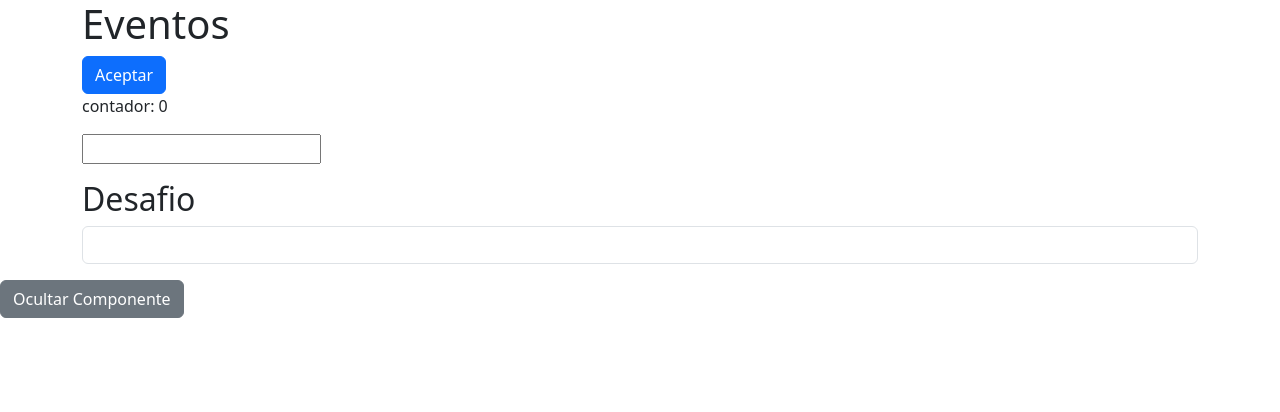
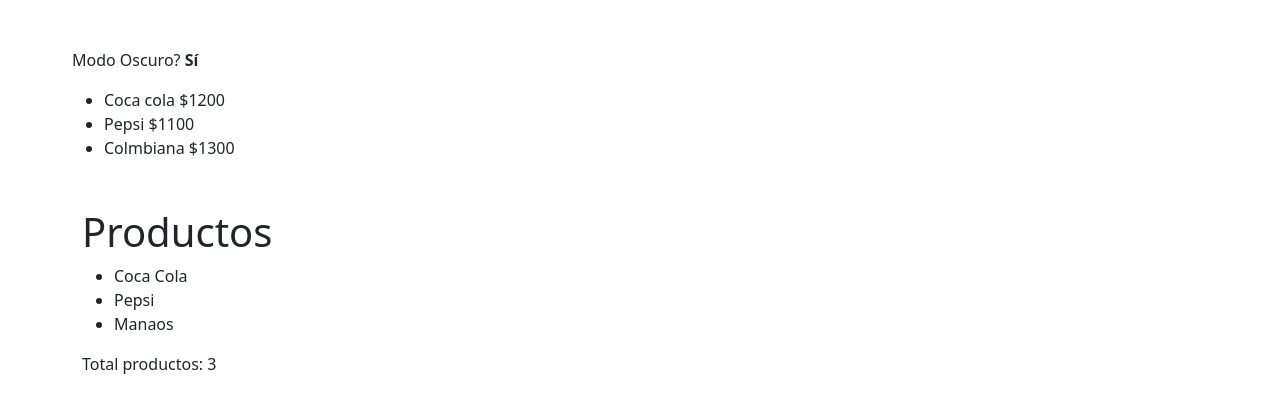
Before and after one commit to DRamirezMartinez/CLASEREACT2024, a React (Vite) app in the folder segundaClase/: page / in a window 1280 px wide. Shown: the top 412 px of the page. Built offline with nearby package versions, Linux system fonts and the light colour scheme.

Commit message:
clase 11 contexto

```diff
--- a/segundaClase/src/App.jsx
+++ b/segundaClase/src/App.jsx
@@ -1,38 +1,21 @@
-//import Botones from "./clase8/Botones";
-//import HOC from "./clase8/HOC";
-//import RenderProps from "./clase8/RenderProps";
-/* import {BrowserRouter, Routes, Route} from "react-router-dom";
-import ItemListContainer from "./clase9/ItemListContainer";
-import Titulo9 from "./clase9/Titulo9";
-import Contenido from "./clase9/Contenido";
-import PieDePagina9 from "./clase9/PieDePgina9";
-import Error404 from "./clase9/Error404"; estos del parentesis quitarlos con los de abajo para cargar la clase 9 */
-import { useState } from "react";
-import Eventos from "./clase10/Eventos";
+
+import Contexto from "./Clase11/Contexto";
+import CartContextProvider from "./context/CartContext";
+import CompProductos from "./Clase11/CompProductos";
+
 
 function App() {
 
-  const [visible, setVisible] = useState (true);
 
-  function ocultarComponente() {
-    setVisible(false);
-  }
   return (
-    // <BrowserRouter>
-    //   <Titulo9 />
-    //   <Routes>
-    //     <Route path="/" element = { <ItemListContainer/> } />
-    //     <Route path="productos/" element = { <ItemListContainer/> } />
-    //     <Route path="/Categoria/:id" element = { <ItemListContainer/> } />
-    //     <Route path="Contenido/" element = { <Contenido/> } />
-    //     <Route path="*" element = { <Error404/> } />
-    //   </Routes>
-    //   <PieDePagina9/>
-    // </BrowserRouter>
-    <>
-      {visible ? <Eventos/> : ""}
-      <p><button className="btn btn-secondary" onClick={ocultarComponente}>Ocultar Componente</button></p>
-    </>
+    <CartContextProvider>
+        <Contexto/>
+        <CompProductos/>
+    </CartContextProvider>
+
+
+
+
 
 
   )
--- /dev/null
+++ b/segundaClase/src/Clase11/CompProductos.jsx
@@ -0,0 +1,24 @@
+/* eslint-disable react/jsx-key */
+import { useContext } from "react";
+import { CartContext } from "../context/CartContext";
+
+const CompProductos = () => {
+    const {productos, totalProductos} = useContext(CartContext);
+    return (
+        <div className="container">
+            <div className="row">
+                <div className="col">
+                    <h1>Productos</h1>
+                    <ul>
+                        {productos.map(item =>(
+                            <li key={item.id}> {item.nombre} </li>
+                        ))}
+                    </ul>
+                    <p> Total productos: {totalProductos()} </p>
+                </div>
+            </div>
+        </div>
+
+    )
+}
+export default CompProductos;
--- /dev/null
+++ b/segundaClase/src/Clase11/Contexto.jsx
@@ -0,0 +1,59 @@
+/* eslint-disable no-unused-vars */
+import { createContext, useContext, useState } from "react";
+
+/* sin contexto
+const Componente1 = ({modoOscuro}) => {
+   return (
+       <Componente2 modoOscuro = {modoOscuro}/>
+   )
+}
+
+const Componente2 = ({modoOscuro}) => {
+   return (
+       <p>Modo Oscuro? <b> {modoOscuro} </b> </p>
+   )
+} */
+
+//definimos un contexto
+const ThemeContext = createContext(); //themecontext es para envolver todo el contexto que queremos
+
+//con contexto
+
+const Componente1 = () => {
+   return (
+       <Componente2/>
+   )
+}
+const Componente2 = () => {
+   const {modoOscuro, productos} = useContext(ThemeContext)
+
+       return (
+           <div className="container">
+               <p>Modo Oscuro? <b> {modoOscuro} </b> </p>
+               <ul>
+                   {productos.map(item => (
+                       <li key={item.id}> {item.nombre} ${item.precio} </li>
+                   ))}
+               </ul>
+           </div>
+
+       )
+   }
+
+const Contexto = () => {
+   const [modoOscuro, setModoOscuro] = useState ('Sí');
+   const productos = [
+       {id:1, nombre:'Coca cola', precio:1200},
+       {id:2, nombre:'Pepsi', precio:1100},
+       {id:3, nombre:'Colmbiana', precio:1300}
+   ]
+   return (
+       <div className="container m-5">
+           <ThemeContext.Provider value={{modoOscuro, productos}}>
+                <Componente1/>
+           </ThemeContext.Provider>
+       </div>
+
+   )
+}
+export default Contexto;
--- /dev/null
+++ b/segundaClase/src/context/CartContext.jsx
@@ -0,0 +1,32 @@
+/* eslint-disable react/prop-types */
+import { createContext } from "react";
+
+export const CartContext = createContext(); // Definimos el Nombre del Contexto (y este es el que llamamos siempre)
+
+const CartContextProvider = ({children}) => { // Definir un Contexto Provider
+    const productos = [ // Definimos funciones, array, objetos
+        {id:1, nombre:"Coca Cola", precio:1200},
+        {id:2, nombre:"Pepsi", precio:1100},
+        {id:3, nombre:"Manaos", precio:750}
+    ]
+
+    const totalProductos = () => {
+        return productos.length;
+    }
+
+    const sumaTotal = () => {
+        return productos.reduce((acumulador, item) => acumulador += item.precio, 0); // Devuelve un solo valor resultante de la FN callback
+    }
+
+    const saludo = () => {
+        return "Hola Mundo!";
+    }
+
+    return (
+        <CartContext.Provider value={{productos, totalProductos, sumaTotal, saludo}}>
+            {children}
+        </CartContext.Provider>
+    )
+}
+
+export default CartContextProvider;
```
